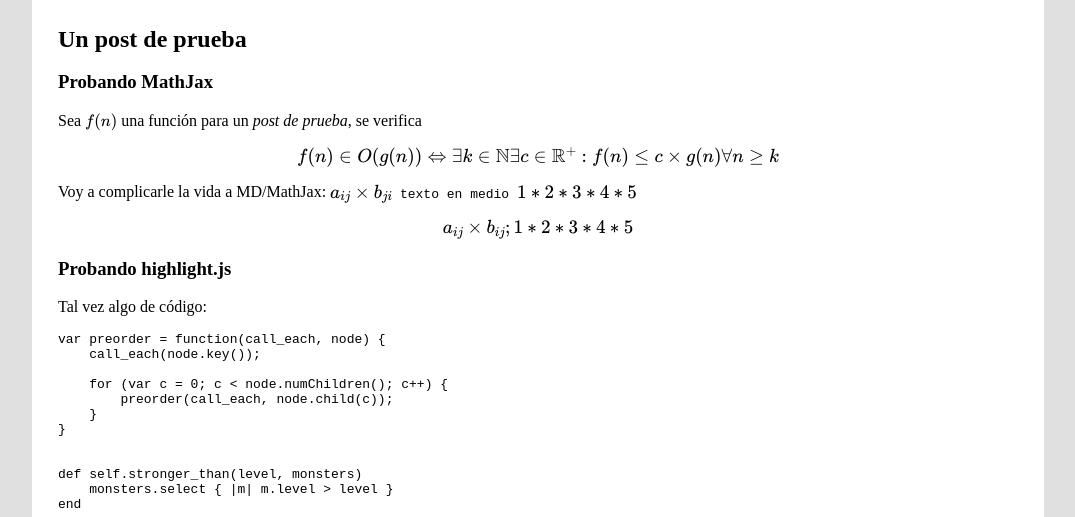
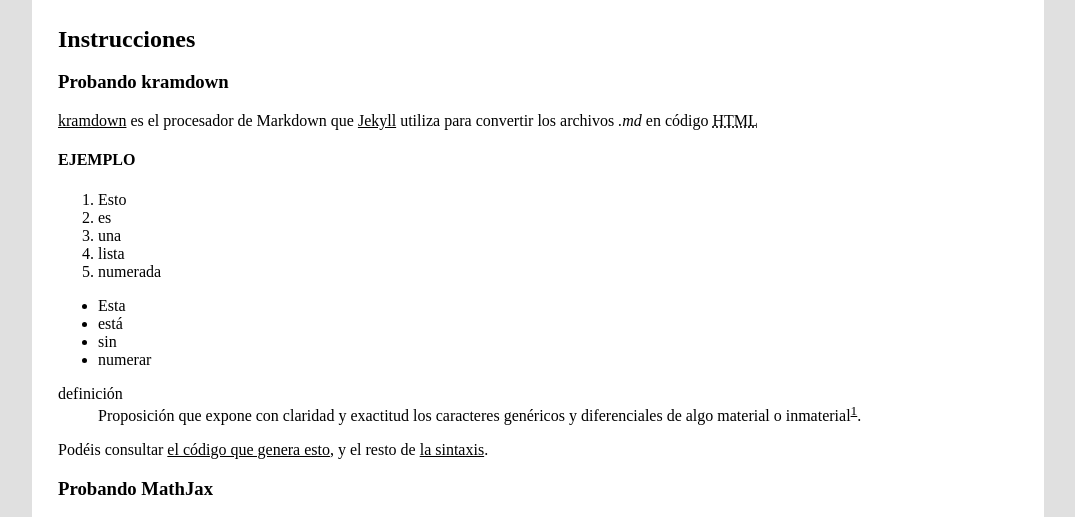
Before and after one commit to fdavidcl/web-notes, a Jekyll site: the page built from _posts/2014-3-6-testpost.md, in a window 1280 px wide. Shown: the part 100-617 px from the top of the page, without its empty margins (102-1177 px from the left). Built offline with Jekyll 4.4.1, drawn with Linux system fonts in a browser that asks for light colours; formulas are drawn with MathJax 3; some of the changed text lies outside the part shown.

Commit message:
Instrucciones

```diff
--- a/_posts/2014-3-6-testpost.md
+++ b/_posts/2014-3-6-testpost.md
@@ -1,19 +1,58 @@
 ---
 layout: chapter
-title: Un post de prueba
+title: Instrucciones
 ---
+
+### Probando kramdown
+[kramdown](http://kramdown.gettalong.org/quickref.html) es el procesador de Markdown que
+[Jekyll](http://jekyllrb.com) utiliza para convertir los archivos *.md* en código HTML
+
+*[HTML]: Hyper Text Markup Language
+
+#### Ejemplo
+
+1. Esto
+1. es
+1. una
+1. lista
+1. numerada
+
+* Esta
+* está
+* sin
+* numerar
+
+definición
+: Proposición que expone con claridad y exactitud los caracteres genéricos y
+diferenciales de algo material o inmaterial[^1].
+
+[^1]: [RAE](http://lema.rae.es/drae/?val=definici%C3%B3n)
+
+Podéis consultar [el código que genera esto](https://github.com/fdavidcl/apuntes/raw/gh-pages/_posts/2014-3-6-testpost.md),
+y el resto de [la sintaxis](http://kramdown.gettalong.org/syntax.html).
+
 
 ### Probando MathJax
 
-Sea $f(n)$ una función para un *post de prueba*, se verifica `$$f(n) \in O(g(n)) \Leftrightarrow \exists k \in \mathbb{N} \exists c \in \mathbb{R}^{+} : f(n) \leq c\times g(n) \forall n \geq k$$`
+Para escribir código `$\LaTeX$` y que sea interpretado por MathJax, lo englobaremos de
+esta forma: `\`$`...código...`$\`` para fórmulas en línea y `\`$$`...código...`$$\`` para
+fórmulas centradas.
 
-Voy a complicarle la vida a MD/MathJax: `$a_{ij}\times b_{ji}$ texto en medio $1*2*3*4*5$`
+#### Ejemplo
 
-`$$a_{ij}\times b_{ij}; 1*2*3*4*5$$`
+Sea $f:\mathbb{N}\rightarrow\mathbb{R}$, se verifica `$$f(n) \in O(g(n))
+\Leftrightarrow \exists k \in \mathbb{N} \exists c \in \mathbb{R}^{+} : f(n) \leq
+c\times g(n) \forall n \geq k$$`
+
+Voy a complicarle la vida a MathJax: `$a_{ij}\times b_{ji};\ 1*2*3*4*5$`
 
 ### Probando highlight.js
 
-Tal vez algo de código:
+Para escribir código lo indentamos a 4 espacios. Usamos [Highlight.js](http://highlightjs.org)
+que interpreta automáticamente el lenguaje y resalta el código. Para separar dos bloques de
+código consecutivos usamos el marcador `^`.
+
+#### Ejemplo
 
     var preorder = function(call_each, node) {
         call_each(node.key());
@@ -22,8 +61,7 @@ Tal vez algo de código:
             preorder(call_each, node.child(c));
         }
     }
-
-
+^
     def self.stronger_than(level, monsters)
         monsters.select { |m| m.level > level }
     end
```
